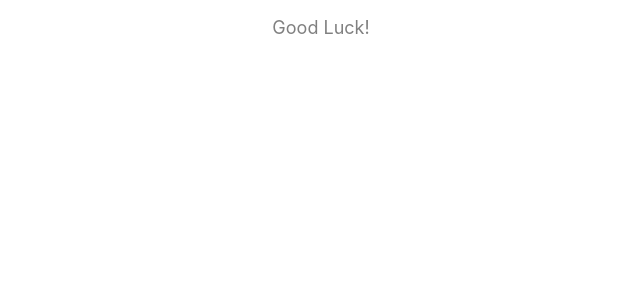
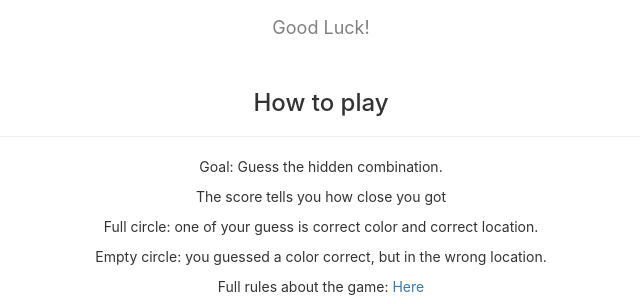
Before and after one commit to xhaferllari11/mastermind-codebreaker-game, a React (Create React App) app: page / in a window 1280 px wide. Shown: the part 501-805 px from the top of the page, without its empty margins (319-959 px from the left). Built offline with nearby package versions, Linux system fonts and the light colour scheme; no server answers.

Commit message:
added directions

```diff
--- a/src/pages/GamePage/GamePage.jsx
+++ b/src/pages/GamePage/GamePage.jsx
@@ -42,6 +42,15 @@ const GamePage = (props) => {
       <footer className='App-header-footer'>
         {(props.winTries ? `You Won in ${props.winTries} Guesses!` : 'Good Luck!')}
       </footer>
+      <section style={{textAlign: 'center'}}>
+        <h3>How to play</h3>
+        <hr/>
+        <p>Goal: Guess the hidden combination.</p>
+        <p>The score tells you how close you got</p>
+        <p>Full circle: one of your guess is correct color and correct location.</p>
+        <p>Empty circle: you guessed a color correct, but in the wrong location.</p>
+        <p>Full rules about the game: <a href="https://en.wikipedia.org/wiki/Mastermind_(board_game)">Here</a></p>
+      </section>
     </div>
   );
 };
```
